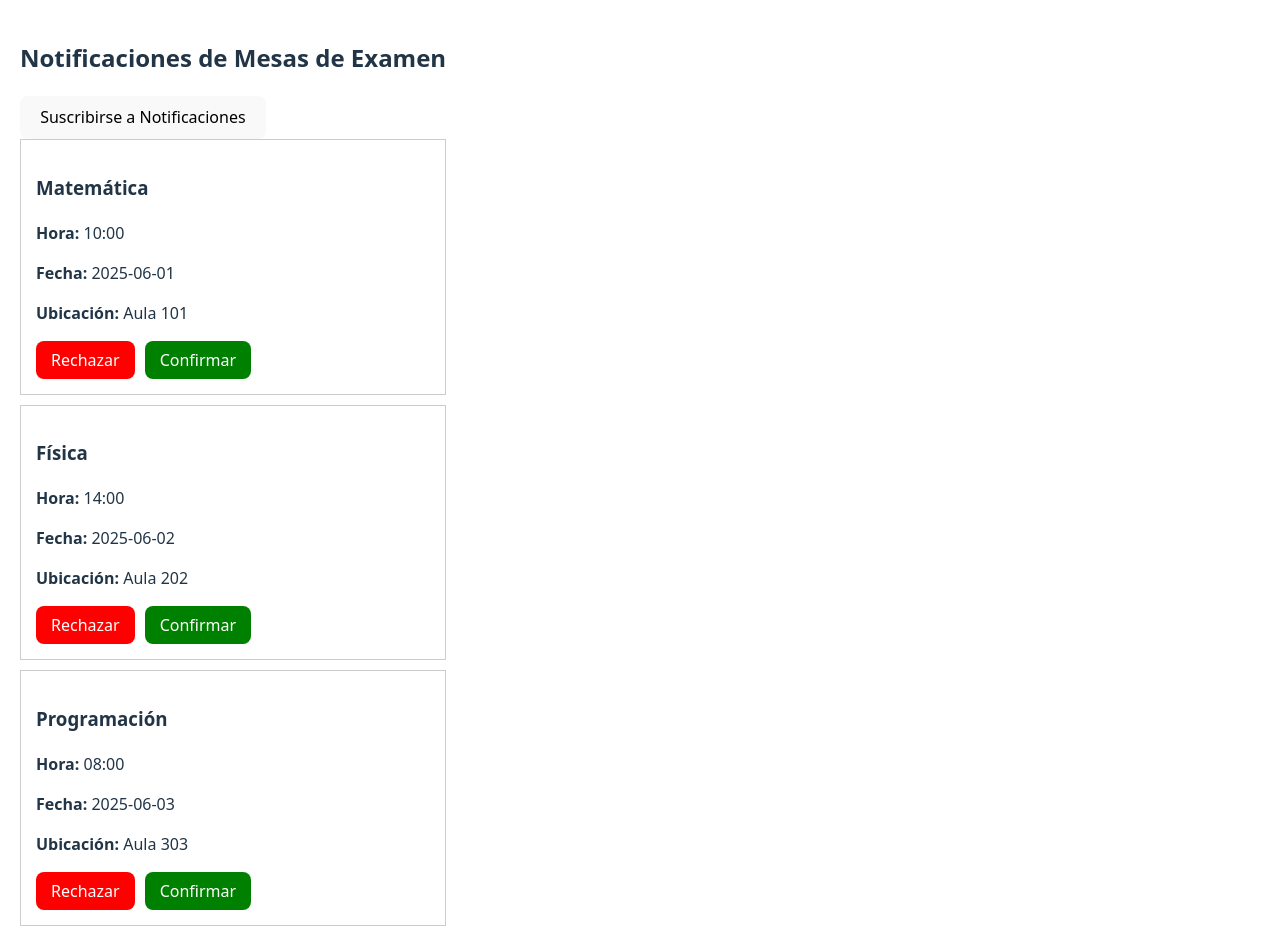
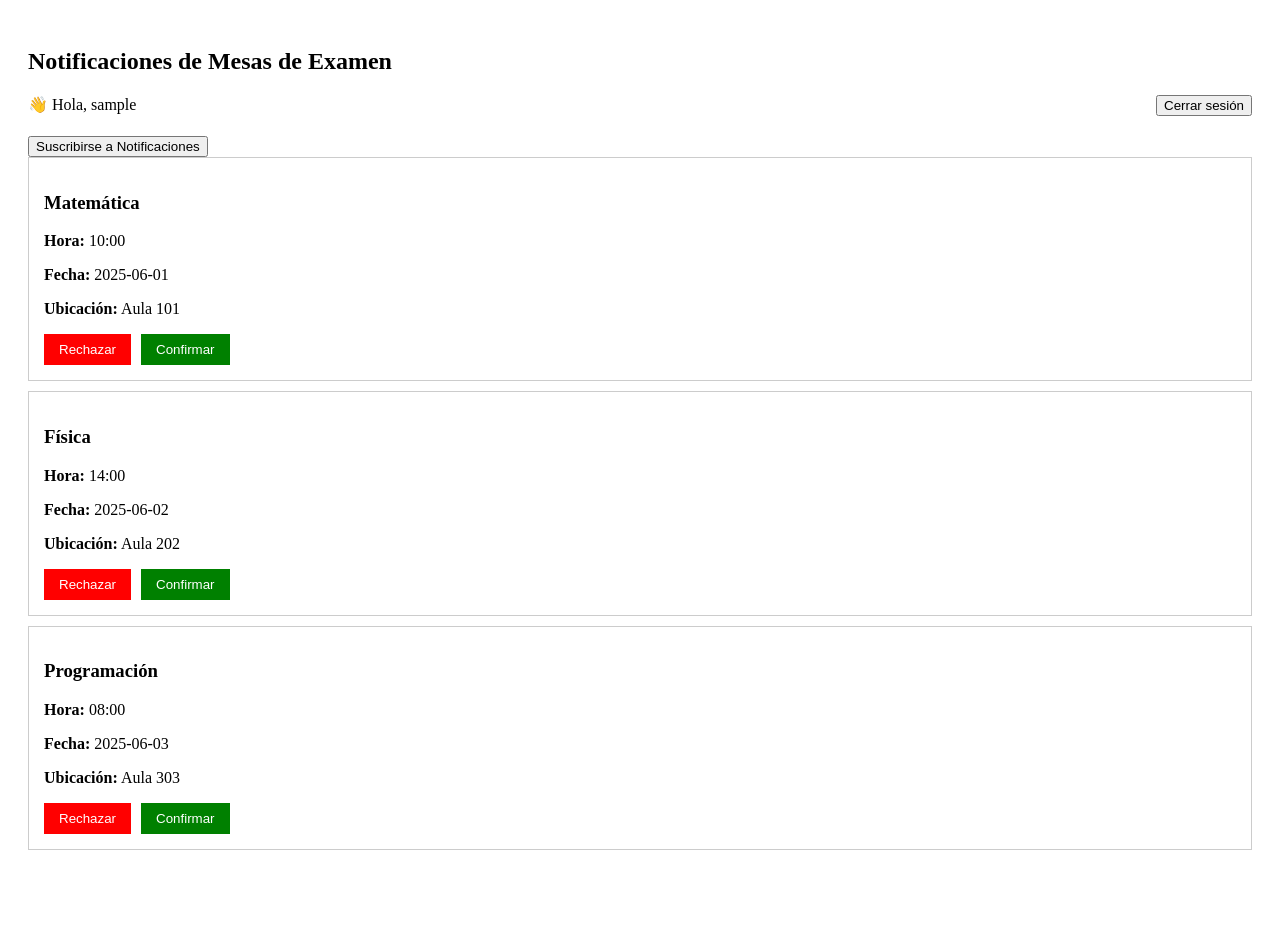
Before and after one commit to Candecano/API-Mesa-de-examen, a React (Vite) app in the folder frontend/: page /examenes in a window 1280 px wide. Shown: the top 948 px of the page. After the commit the page ends 888 px from the top, so only its background shows below. Built offline with nearby package versions, Linux system fonts and the light colour scheme; sample sign-in values are in the browser's storage.

Commit message:
Testing funcional con front funcional 2
Co-authored-by: lourdesgomezsierra <lourdesgomezsierra@users.noreply.github.com>

```diff
--- a/frontend/src/App.tsx
+++ b/frontend/src/App.tsx
@@ -2,7 +2,8 @@ import React, { useEffect, useState } from "react";
 import { BrowserRouter as Router, Routes, Route, Navigate } from 'react-router-dom';
 import LoginPage from './componentes/Auth/LoginPage';
 import ExamNotificationsPage from './pages/ExamNotificationsPage';
-import useAuth from './hooks/useAuth';
+import { useAuth } from './hooks/AuthContext';
+
 
 const clavePublica = "BNtSA1NGMwZYO_1ajvn9UQM7QoPlB5ECCHlPGBTorlFngtKG-GEyk1xeh60GeFzP7zH9rIusN02_MpZ1Jg6iSZo";
 
--- /dev/null
+++ b/frontend/src/hooks/AuthContext.tsx
@@ -0,0 +1,47 @@
+import React, { createContext, useContext, useState, useEffect } from 'react';
+
+interface AuthContextType {
+  isAuthenticated: boolean;
+  username: string | null;
+  login: (user: string) => void;
+  logout: () => void;
+}
+
+const AuthContext = createContext<AuthContextType | undefined>(undefined);
+
+export const AuthProvider: React.FC<{ children: React.ReactNode }> = ({ children }) => {
+  const [isAuthenticated, setIsAuthenticated] = useState(false);
+  const [username, setUsername] = useState<string | null>(null);
+
+  useEffect(() => {
+    const storedUsername = localStorage.getItem('username');
+    if (storedUsername) {
+      setIsAuthenticated(true);
+      setUsername(storedUsername);
+    }
+  }, []);
+
+  const login = (user: string) => {
+    localStorage.setItem('username', user);
+    setIsAuthenticated(true);
+    setUsername(user);
+  };
+
+  const logout = () => {
+    localStorage.removeItem('username');
+    setIsAuthenticated(false);
+    setUsername(null);
+  };
+
+  return (
+    <AuthContext.Provider value={{ isAuthenticated, username, login, logout }}>
+      {children}
+    </AuthContext.Provider>
+  );
+};
+
+export const useAuth = () => {
+  const context = useContext(AuthContext);
+  if (!context) throw new Error('useAuth debe usarse dentro de <AuthProvider>');
+  return context;
+};
--- a/frontend/src/main.tsx
+++ b/frontend/src/main.tsx
@@ -1,10 +1,12 @@
-import { StrictMode } from 'react'
-import { createRoot } from 'react-dom/client'
-import './index.css'
-import App from './App'
+import React from 'react';
+import ReactDOM from 'react-dom/client';
+import App from './App';
+import { AuthProvider } from './hooks/AuthContext'; // <-- Importá esto
 
-createRoot(document.getElementById('root')!).render(
-  <StrictMode>
-    <App />
-  </StrictMode>,
-)
+ReactDOM.createRoot(document.getElementById('root')!).render(
+  <React.StrictMode>
+    <AuthProvider> {/* <-- Envolvé la App */}
+      <App />
+    </AuthProvider>
+  </React.StrictMode>
+);
--- a/frontend/src/pages/ExamNotificationsPage.tsx
+++ b/frontend/src/pages/ExamNotificationsPage.tsx
@@ -1,7 +1,7 @@
 import React, { useState, useEffect } from 'react';
 import ExamNotificationCard from '../componentes/ExamNotificationCard';
-import { useNavigate } from 'react-router-dom'; // Importa useNavigate
-import useAuth from '../hooks/useAuth'; // Importa useAuth
+import { useNavigate } from 'react-router-dom';
+import { useAuth } from '../hooks/AuthContext'; // Asegurate de usar el contexto nuevo
 
 interface ExamNotification {
   id: string;
@@ -14,6 +14,7 @@ interface ExamNotification {
 const ExamNotificationsPage: React.FC = () => {
   const [notificaciones, setNotificaciones] = useState<ExamNotification[]>([]);
   const { logout, username } = useAuth();
+  const navigate = useNavigate();
 
   useEffect(() => {
     // Simulación de datos
@@ -51,23 +52,27 @@ const ExamNotificationsPage: React.FC = () => {
     alert(`Rechazaste la mesa con ID ${id}`);
   };
 
-
-const navigate = useNavigate();
-
-const handleLogout = () => {
-  logout();
-};
-
-// En el JSX:
   const handleLogoutClick = () => {
-    handleLogout();
-    navigate('/'); // Redirige a la página de inicio de sesión
+    const confirmar = window.confirm('¿Seguro que querés cerrar sesión?');
+    if (confirmar) {
+      logout();
+      navigate('/');
+    }
   };
 
   return (
     <div style={{ padding: '20px' }}>
       <h2>Notificaciones de Mesas de Examen</h2>
-   <button onClick={() => alert('Te has suscrito a las notificaciones')}>Suscribirse a Notificaciones</button>
+
+      <div style={{ display: 'flex', justifyContent: 'space-between', marginBottom: '20px' }}>
+        <div>👋 Hola, {username}</div>
+        <button onClick={handleLogoutClick}>Cerrar sesión</button>
+      </div>
+
+      <button onClick={() => alert('Te has suscrito a las notificaciones')}>
+        Suscribirse a Notificaciones
+      </button>
+
       {notificaciones.map((n) => (
         <ExamNotificationCard
           key={n.id}
```
